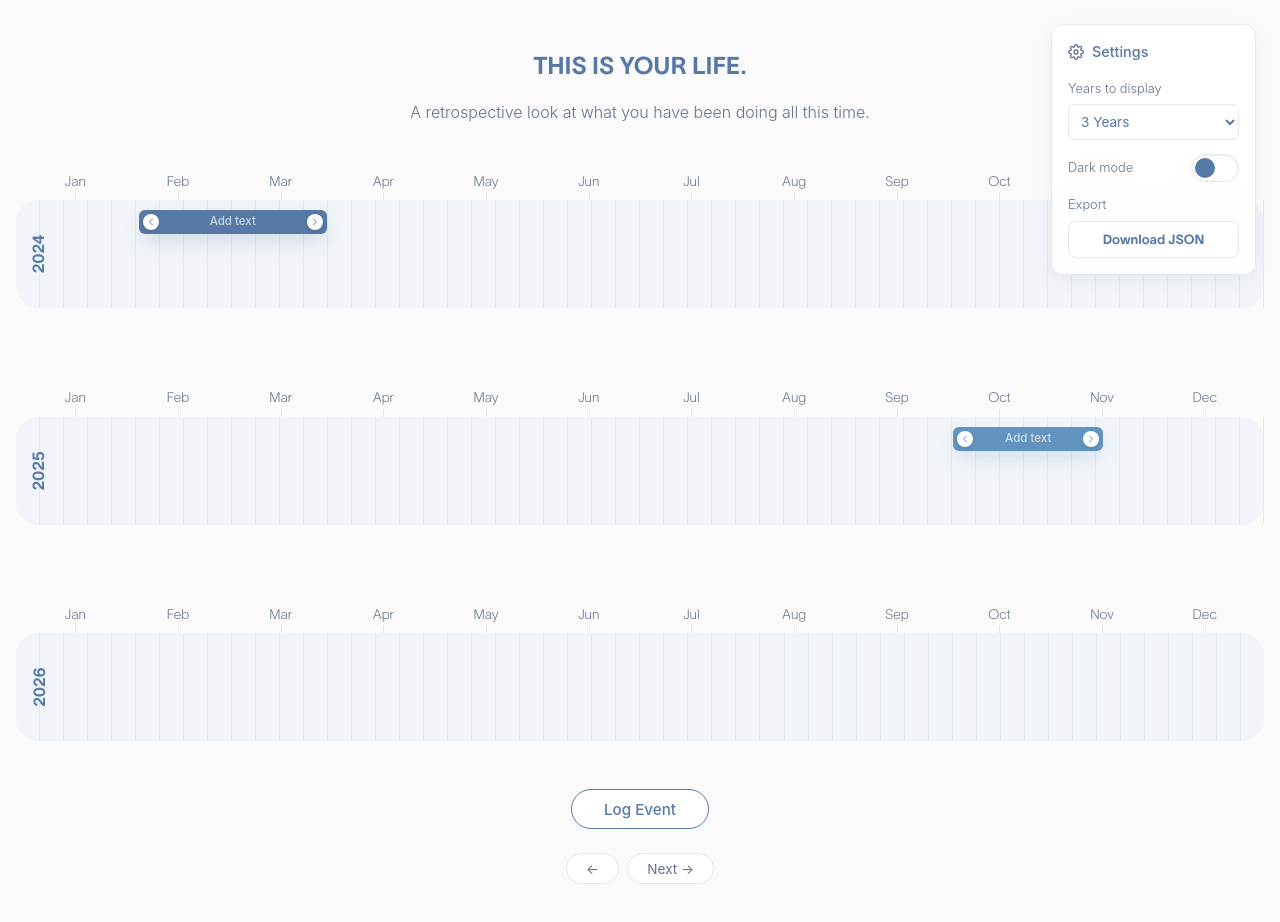
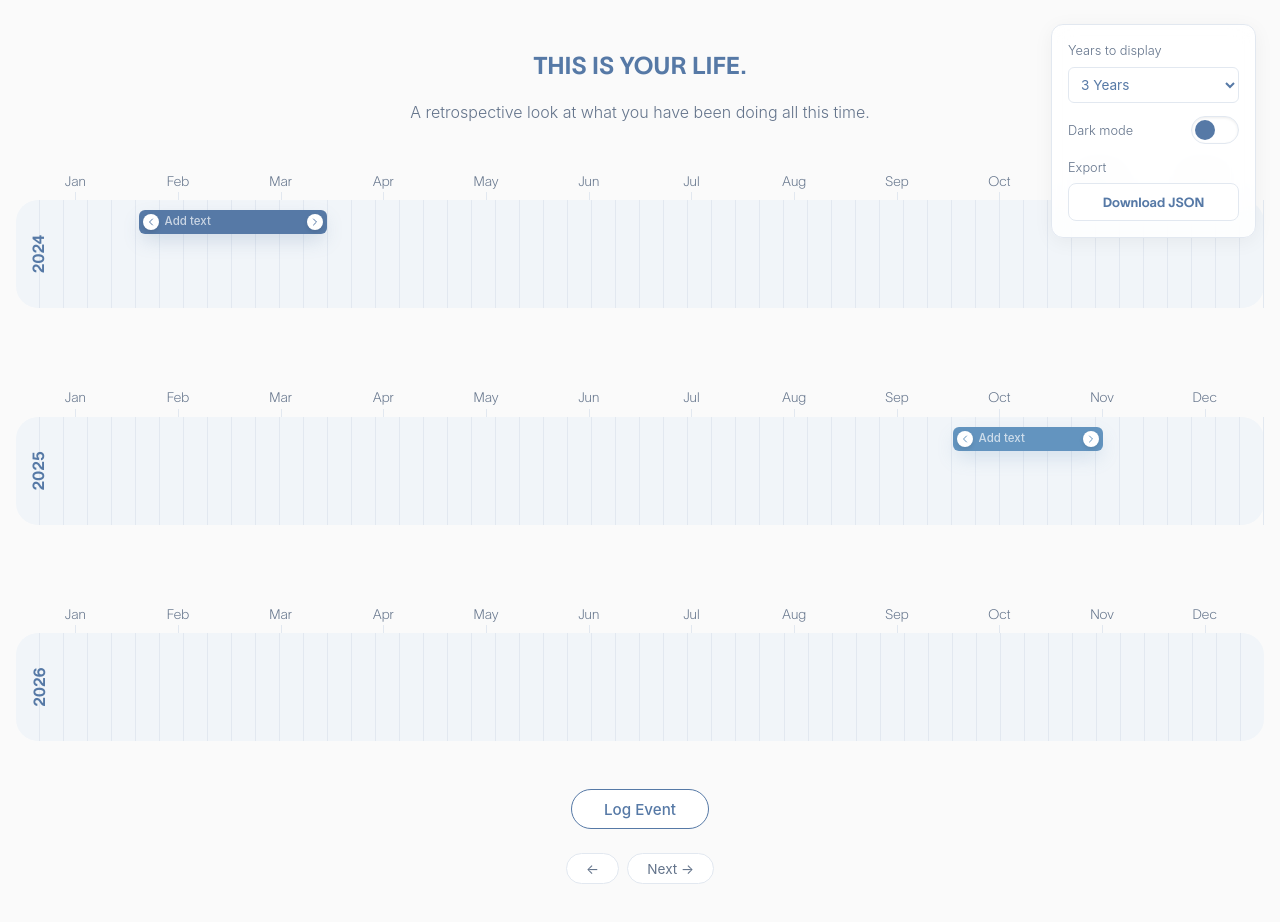
Before and after one commit to miggu/timeline, a React (Vite) app: page / in a window 1280 px wide. Shown: the top 922 px of the page. Built offline with nearby package versions, Linux system fonts and the light colour scheme; a web font is replaced by a local one.

Commit message:
Simplify settings panel and event labels

```diff
--- a/src/components/Settings.tsx
+++ b/src/components/Settings.tsx
@@ -17,14 +17,6 @@ export function Settings({
 }: SettingsProps) {
 	return (
 		<div className="settings">
-			<div className="settings__header">
-				<svg viewBox="0 0 24 24" className="settings__icon">
-					<path d="M12 15a3 3 0 100-6 3 3 0 000 6z" />
-					<path d="M19.4 15a1.65 1.65 0 00.33 1.82l.06.06a2 2 0 010 2.83 2 2 0 01-2.83 0l-.06-.06a1.65 1.65 0 00-1.82-.33 1.65 1.65 0 00-1 1.51V21a2 2 0 01-2 2 2 2 0 01-2-2v-.09A1.65 1.65 0 009 19.4a1.65 1.65 0 00-1.82.33l-.06.06a2 2 0 01-2.83 0 2 2 0 010-2.83l.06-.06a1.65 1.65 0 00.33-1.82 1.65 1.65 0 00-1.51-1H3a2 2 0 01-2-2 2 2 0 012-2h.09A1.65 1.65 0 004.6 9a1.65 1.65 0 00-.33-1.82l-.06-.06a2 2 0 010-2.83 2 2 0 012.83 0l.06.06a1.65 1.65 0 001.82.33H9a1.65 1.65 0 001-1.51V3a2 2 0 012-2 2 2 0 012 2v.09a1.65 1.65 0 001 1.51 1.65 1.65 0 001.82-.33l.06-.06a2 2 0 012.83 0 2 2 0 010 2.83l-.06.06a1.65 1.65 0 00-.33 1.82V9a1.65 1.65 0 001.51 1H21a2 2 0 012 2 2 2 0 01-2 2h-.09a1.65 1.65 0 00-1.51 1z" />
-				</svg>
-				<span>Settings</span>
-			</div>
-
 			<div className="settings__group">
 				<label className="settings__label" htmlFor="settings-years">
 					Years to display
--- a/src/styles/settings.css
+++ b/src/styles/settings.css
@@ -10,26 +10,6 @@
 	box-shadow: var(--panel-shadow);
 	z-index: 1000;
 	min-width: 200px;
-}
-
-.settings__header {
-	display: flex;
-	align-items: center;
-	gap: 0.5rem;
-	font-weight: 500;
-	margin-bottom: 1rem;
-	color: var(--text-primary);
-	font-size: 0.9rem;
-}
-
-.settings__icon {
-	width: 1rem;
-	height: 1rem;
-	fill: none;
-	stroke: var(--text-secondary);
-	stroke-width: 2;
-	stroke-linecap: round;
-	stroke-linejoin: round;
 }
 
 .settings__group {
--- a/src/styles/timeline-event.css
+++ b/src/styles/timeline-event.css
@@ -119,7 +119,7 @@
 	min-width: 0;
 	display: flex;
 	align-items: center;
-	justify-content: center;
+	justify-content: flex-start;
 	padding: 0 0.35rem;
 }
 
@@ -130,7 +130,7 @@
 	font-size: 0.72rem;
 	font-weight: 500;
 	line-height: 1;
-	text-align: center;
+	text-align: left;
 	white-space: nowrap;
 	overflow: hidden;
 	text-overflow: ellipsis;
@@ -149,7 +149,7 @@
 	font-size: 0.72rem;
 	font-weight: 500;
 	line-height: 1;
-	text-align: center;
+	text-align: left;
 	font-family: inherit;
 }
 
```
